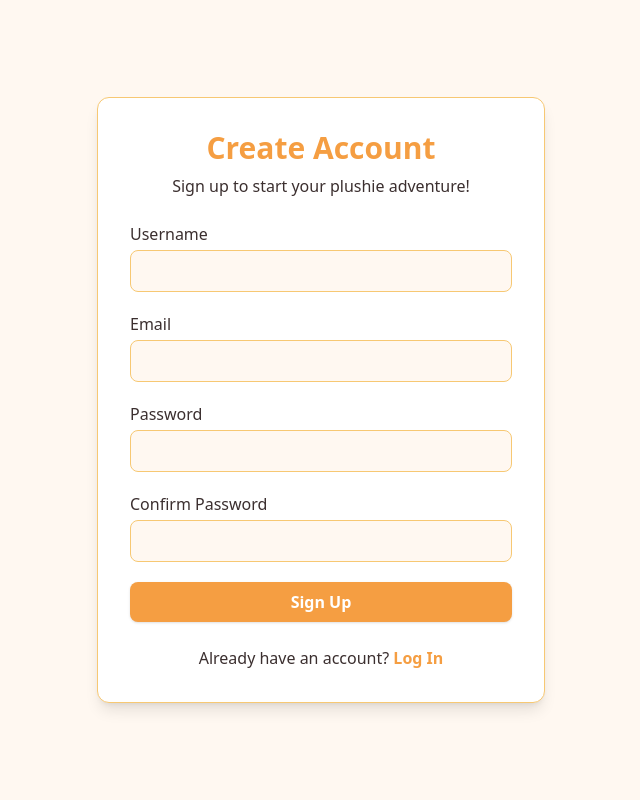
After one commit to Pheaze/CI4-gappysPlushies, a CodeIgniter 4 app: the page made by backend/app/Views/user/signUp.php in a window 1280 px wide. The commit adds this page. Shown: the whole page, without its empty margins (319-959 px from the left). Run offline with PHP 8.4 and a stand-in for CodeIgniter, Linux system fonts and the light colour scheme; the template is opened without the code that fills it, so the values that code supplies are empty; some libraries are stand-ins or nearby versions.

Commit message:
new feat(login/sign in)

```diff
--- a/backend/app/Config/Routes.php
+++ b/backend/app/Config/Routes.php
@@ -6,3 +6,5 @@ use CodeIgniter\Router\RouteCollection;
  * @var RouteCollection $routes
  */
 $routes->get('/', 'Users/index');
+$routes->get('/', 'Users/login');
+$routes->get('/', 'Users/signUp');
--- a/backend/app/Views/user/landingpage.php
+++ b/backend/app/Views/user/landingpage.php
@@ -14,9 +14,8 @@
     <div class="container mx-auto px-4 py-6 flex items-center justify-between">
       <h1 class="text-3xl font-bold text-pink-600">Gappy's Plushies</h1>
       <nav>
-        <a href="#shop" class="text-pink-500 hover:text-pink-700 px-4">Shop</a>
-        <a href="#about" class="text-pink-500 hover:text-pink-700 px-4">About</a>
-        <a href="#contact" class="text-pink-500 hover:text-pink-700 px-4">Contact</a>
+        <a href="/login" class="text-pink-500 hover:text-pink-700 px-4">Login</a>
+        <a href="/signUp" class="text-pink-500 hover:text-pink-700 px-4">Sign In</a>
       </nav>
     </div>
   </header>
--- /dev/null
+++ b/backend/app/Views/user/signUp.php
@@ -0,0 +1,61 @@
+<!-- app/Views/user/signUp.php -->
+<!DOCTYPE html>
+<html lang="en">
+<head>
+    <meta charset="UTF-8">
+    <title>Sign Up | Gappy's Plushies</title>
+    <!-- Tailwind CSS via CDN -->
+    <script src="https://cdn.tailwindcss.com"></script>
+    <!-- Custom color palette (matches login/landing) -->
+    <script>
+      tailwind.config = {
+        theme: {
+          extend: {
+            colors: {
+              primary: '#F59E42', // Example: orange from landing/login
+              accent: '#F7C873',  // Example: light yellow
+              bg: '#FFF8F1',      // Example: soft background
+              text: '#3B2F2F',    // Example: dark brown
+            }
+          }
+        }
+      }
+    </script>
+</head>
+<body class="min-h-screen bg-bg flex flex-col items-center justify-center font-sans">
+    <div class="w-full max-w-md bg-white rounded-xl shadow-lg p-8 border border-accent">
+        <h1 class="text-3xl font-bold text-primary mb-2 text-center">Create Account</h1>
+        <p class="text-text mb-6 text-center">Sign up to start your plushie adventure!</p>
+        <form method="post" action="<?= site_url('user/store') ?>" class="space-y-5">
+            <div>
+                <label for="username" class="block text-text font-medium mb-1">Username</label>
+                <input type="text" id="username" name="username" required
+                    class="w-full px-4 py-2 border border-accent rounded-lg focus:outline-none focus:ring-2 focus:ring-primary bg-bg text-text">
+            </div>
+            <div>
+                <label for="email" class="block text-text font-medium mb-1">Email</label>
+                <input type="email" id="email" name="email" required
+                    class="w-full px-4 py-2 border border-accent rounded-lg focus:outline-none focus:ring-2 focus:ring-primary bg-bg text-text">
+            </div>
+            <div>
+                <label for="password" class="block text-text font-medium mb-1">Password</label>
+                <input type="password" id="password" name="password" required
+                    class="w-full px-4 py-2 border border-accent rounded-lg focus:outline-none focus:ring-2 focus:ring-primary bg-bg text-text">
+            </div>
+            <div>
+                <label for="confirm_password" class="block text-text font-medium mb-1">Confirm Password</label>
+                <input type="password" id="confirm_password" name="confirm_password" required
+                    class="w-full px-4 py-2 border border-accent rounded-lg focus:outline-none focus:ring-2 focus:ring-primary bg-bg text-text">
+            </div>
+            <button type="submit"
+                class="w-full py-2 px-4 bg-primary text-white font-semibold rounded-lg shadow hover:bg-accent transition duration-150">
+                Sign Up
+            </button>
+        </form>
+        <div class="mt-6 text-center">
+            <span class="text-text">Already have an account?</span>
+            <a href="<?= site_url('user/login') ?>" class="text-primary font-semibold hover:underline">Log In</a>
+        </div>
+    </div>
+</body>
+</html>
```
Also changed, not shown: backend/app/Controllers/Users.php (+10 -0 lines), backend/app/Views/user/login.php (added, +61 -0 lines).
